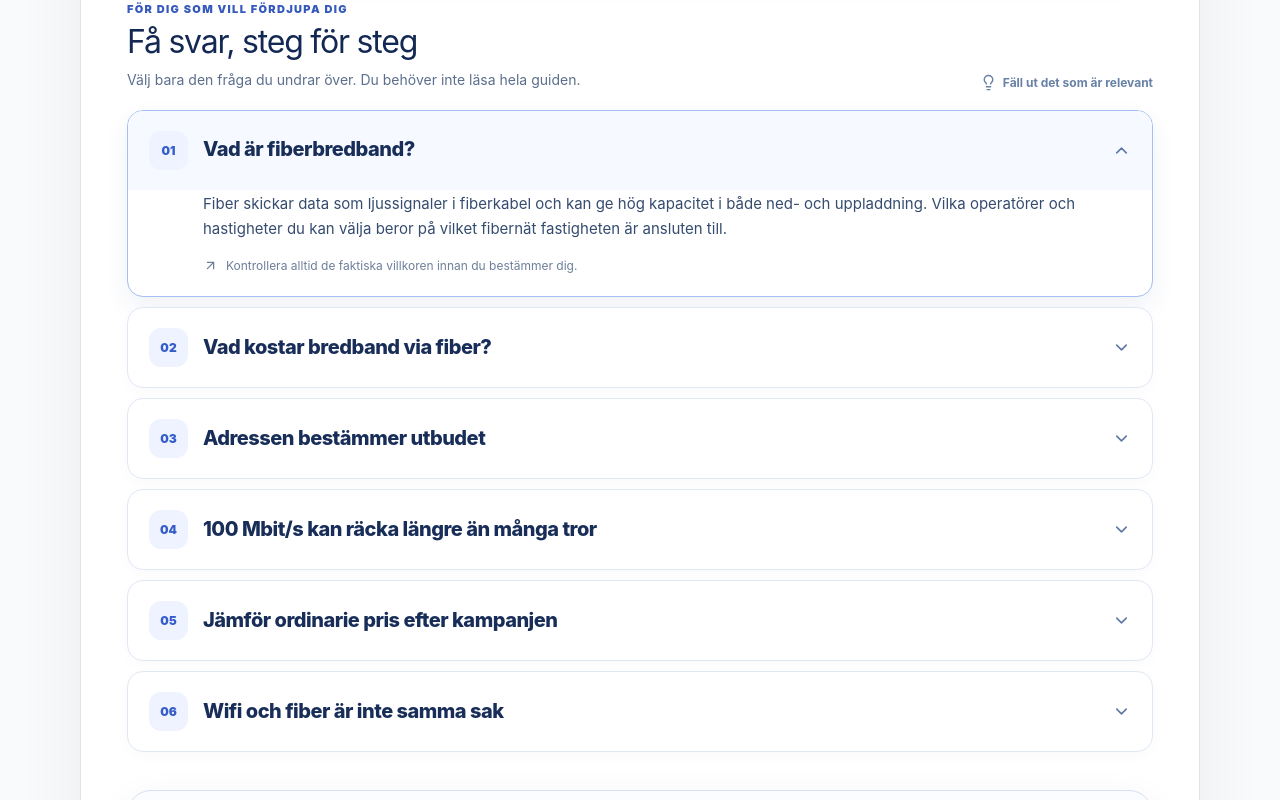
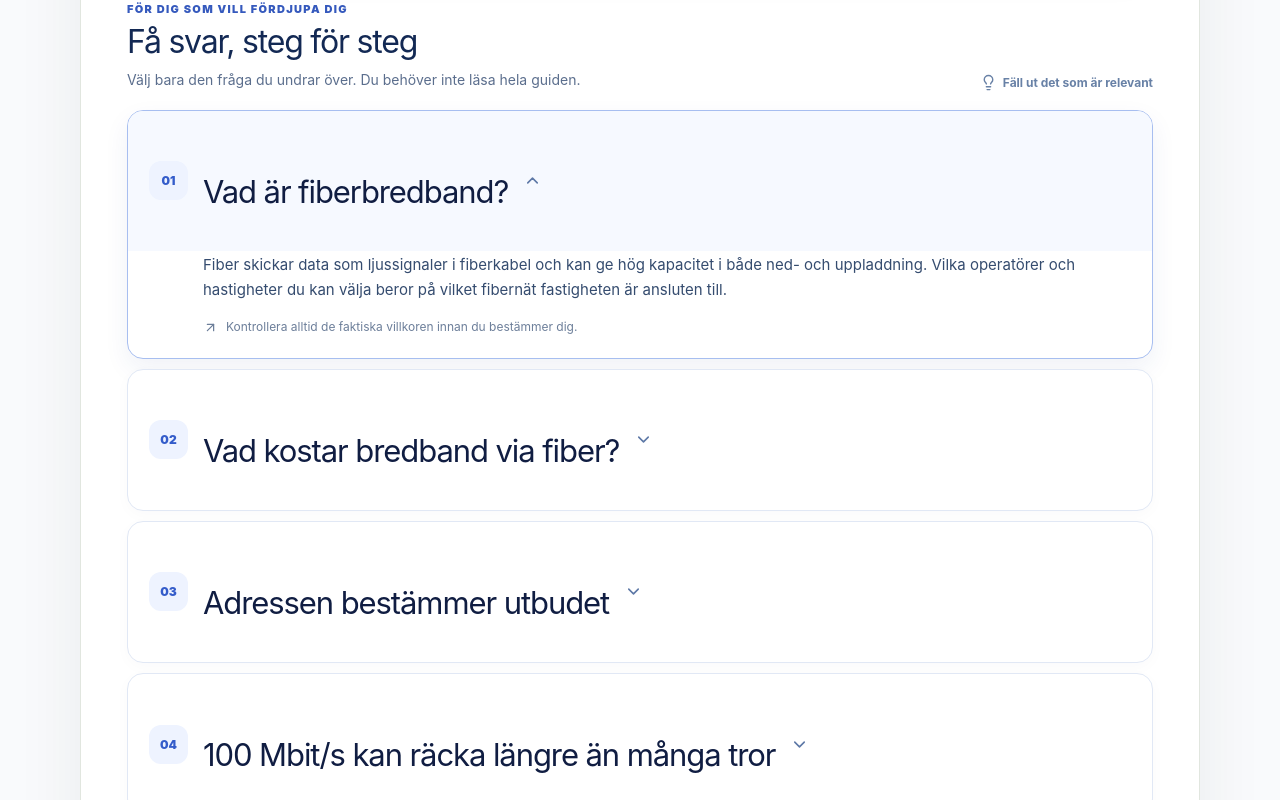
Before and after one commit to arvidlandin-cpu/sankkostnaden, a Next.js app: page /bredband/fiber in a window 1280 px wide. Shown: the part 1260-2060 px from the top of the page. Built offline with nearby package versions, Linux system fonts and the light colour scheme.

Commit message:
fix(SEO UX): keep original guide H2 headings visible in interactive summaries

```diff
--- a/components/GuideReadingFlow.tsx
+++ b/components/GuideReadingFlow.tsx
@@ -33,7 +33,7 @@ export default function GuideReadingFlow({bullets,sections}:Props){
     {sections.map((section,index)=><details key={section.heading} open={index===0} className={styles.question}>
       <summary>
        <span className={styles.index}>{String(index+1).padStart(2,'0')}</span>
-       <h3>{section.heading}</h3>
+       <h2>{section.heading}</h2>
        <span className={styles.chevron}><ChevronDown size={19} aria-hidden='true'/></span>
       </summary>
       <div className={styles.answer}><p>{section.body}</p><span><ArrowUpRight size={15}/> Kontrollera alltid de faktiska villkoren innan du bestämmer dig.</span></div>
```
